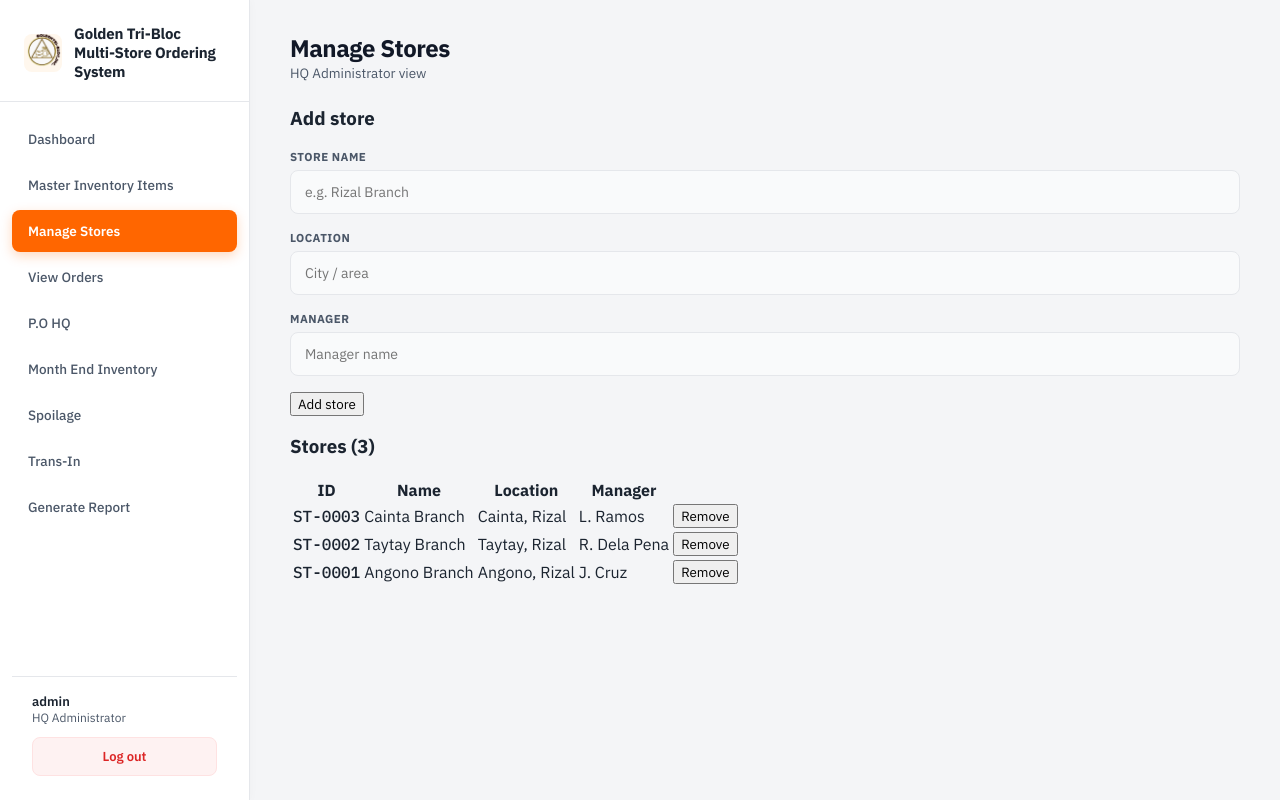
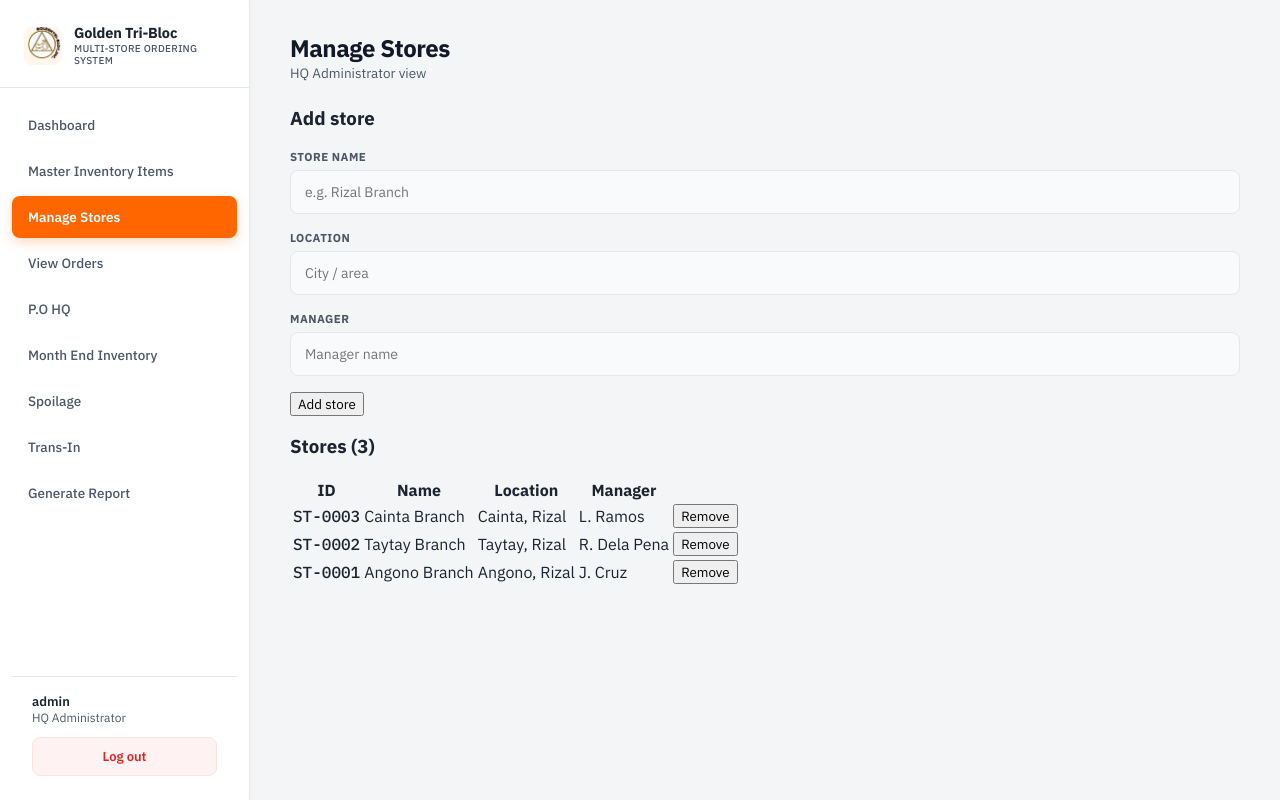
Before and after one commit to kviernes255lfi-a11y/GTBI-Multi-Store-Ordering-System, a Flask app: page /admin/stores in a window 1280 px wide. Run offline with Flask 3, Linux system fonts and the light colour scheme; a user stored in the database is signed in; data comes from the database, SQL or seed files in the repository.

Commit message:
Update style.css

```diff
--- a/static/css/style.css
+++ b/static/css/style.css
@@ -137,9 +137,46 @@ a{color:inherit;}
 /* ---------- APP SHELL & MODERN LIGHT SIDEBAR ---------- */
 .shell{display:flex;min-height:100vh;}
 .sidebar{width:250px;flex-shrink:0;background:#FFFFFF;color:var(--ink);display:flex;flex-direction:column;padding:24px 0;border-right:1px solid var(--line);box-shadow: 2px 0 8px rgba(0,0,0,0.02);}
-.sidebar .brand{display:flex;align-items:center;gap:12px;color:var(--ink);padding:0 24px 20px;margin:0;border-bottom:1px solid var(--line);font-size:15px;font-weight:700;letter-spacing:-.01em;}
-.sidebar .brand img{width:38px;height:38px;border-radius:8px;object-fit:cover;flex-shrink:0;background:#FFF7ED;}
-.sidebar .brand span{color:var(--ink); font-size:15px; font-weight:700;}
+
+.sidebar .brand {
+  display: flex;
+  align-items: center;
+  gap: 12px;
+  padding: 0 24px 20px;
+  margin: 0;
+  border-bottom: 1px solid var(--line);
+}
+
+.sidebar .brand img {
+  width: 38px;
+  height: 38px;
+  border-radius: 8px;
+  object-fit: cover;
+  flex-shrink: 0;
+  background: #FFF7ED;
+}
+
+.brand-text {
+  display: flex;
+  flex-direction: column;
+  line-height: 1.2;
+}
+
+.brand-title {
+  font-size: 14.5px;
+  font-weight: 700;
+  color: var(--ink);
+  letter-spacing: -0.01em;
+}
+
+.brand-sub {
+  font-size: 10px;
+  font-weight: 500;
+  color: var(--ink-soft);
+  text-transform: uppercase;
+  letter-spacing: 0.03em;
+  margin-top: 2px;
+}
 
 nav{flex:1;padding:16px 12px;overflow-y:auto;display:flex;flex-direction:column;gap:4px;}
 nav a{display:flex;align-items:center;text-decoration:none;padding:12px 16px;color:var(--ink-soft);font-size:13.5px;font-weight:500;border-radius:8px;transition:all 0.2s ease;}
@@ -243,7 +280,6 @@ nav a.active{background:#FF6600;color:#ffffff;font-weight:600;box-shadow: 0 4px
   position: relative;
 }
 
-/* Nilagyan natin ng eleganteng orange gradient line sa mismong ibabaw ng panel */
 .custom-panel::before {
   content: '';
   position: absolute;
@@ -301,12 +337,10 @@ nav a.active{background:#FF6600;color:#ffffff;font-weight:600;box-shadow: 0 4px
   border-bottom: none;
 }
 
-/* Zebra Striping: Para magkasunod na light gray at puti ang rows, madaling basahin */
 .custom-table tbody tr:nth-child(even) {
   background-color: #FAFAFC;
 }
 
-/* Hover Effect: Magiging kulay kahel-kahel ang row pag tinutok ang mouse */
 .custom-table tbody tr:hover td {
   background-color: #FFF4EE !important;
   color: #111827;
```
